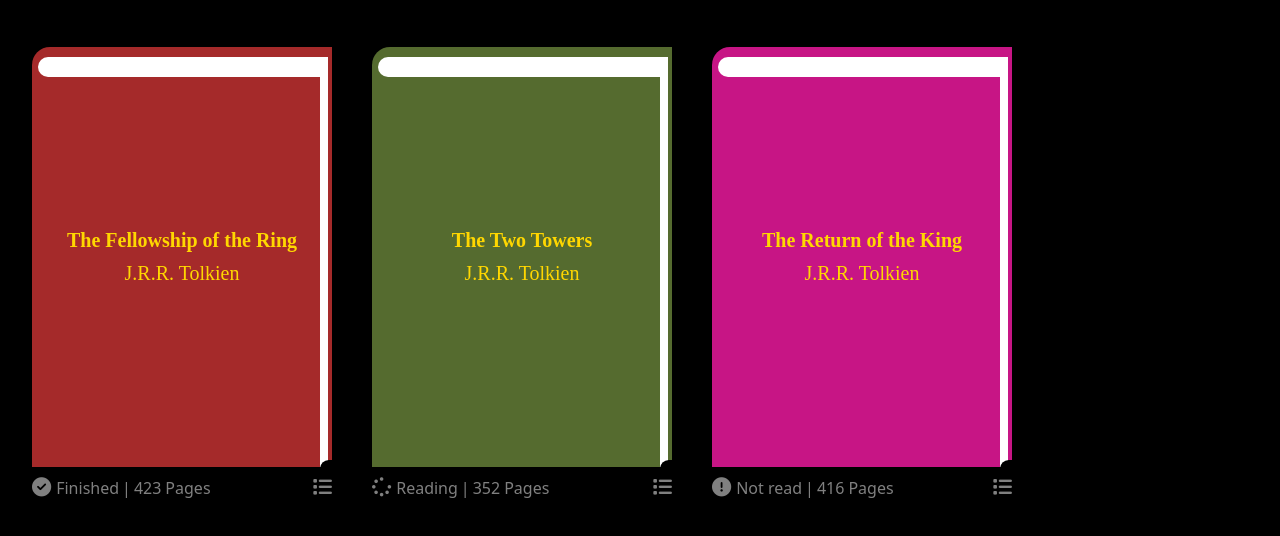
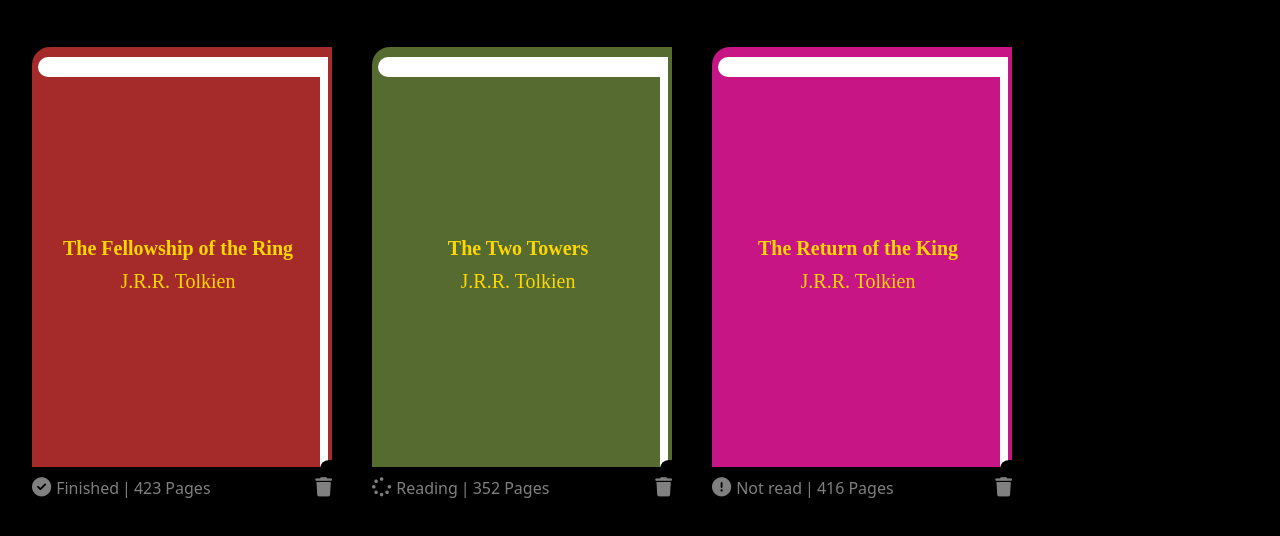
Before and after one commit to zakibed/library, a plain HTML site: page index.html in a window 1280 px wide. Shown: the part 162-698 px from the top of the page. Drawn offline with Linux system fonts and the light colour scheme.

Commit message:
Remove settings and add delete book btn

```diff
--- a/script.js
+++ b/script.js
@@ -5,7 +5,6 @@
 const addBookBtn = document.querySelector('#add-book-btn');
 const submitFormBtn = document.querySelector('#form-submit-btn');
 
-// dummy content
 const FotR = new Book(
     'The Fellowship of the Ring',
     'J.R.R. Tolkien',
@@ -56,6 +55,11 @@
     if (prop === 'Reading') icon.className = 'fa-solid fa-spinner';
     if (prop === 'Finished') icon.className = 'fa-solid fa-circle-check';
 }
+
+// function deleteBook() {
+//     document.querySelector(`data-book-index-${this.className[this.className.length - 1]}`).remove();
+//     console.log(this.className);
+// }
 
 function toggleForm(visibility, blur, disabled) {
     bookForm.style.display = visibility;
@@ -109,9 +113,13 @@
         const statusIcon = document.createElement('i');
         bookInfo.appendChild(statusIcon);
 
-        const bookSettings = document.createElement('button');
-        bookInfo.appendChild(bookSettings);
-        appendElement(document.createElement('i'), bookSettings, 'fa-solid fa-list');
+        // const bookSettings = document.createElement('button');
+        // appendElement(bookSettings, bookInfo, `settings-btn-${i}`);
+        // appendElement(document.createElement('i'), bookSettings, 'fa-solid fa-list');
+
+        const deleteBtn = document.createElement('button');
+        appendElement(deleteBtn, bookInfo, `delete-btn-${i}`);
+        appendElement(document.createElement('i'), deleteBtn, 'fa-solid fa-trash');
 
         for (prop in myLibrary[i]) {
             const info = document.createElement('p');
@@ -119,20 +127,32 @@
             info.dataset.bookProperty = prop;
             info.textContent = myLibrary[i][prop];
 
-            if (prop === 'title' || prop === 'author') bookCover.appendChild(info);
-            if (prop === 'pages' || prop === 'status') bookInfo.appendChild(info);
+            if (prop === 'status') {
+                bookInfo.appendChild(info);
+            } else if (prop === 'pages') {
+                bookInfo.appendChild(info);
 
-            if (prop === 'coverColor')
+                const settings = document.createElement('div');
+                appendElement(settings, bookInfo, 'settings');
+            } else if (prop === 'coverColor') {
                 document.querySelector(`[data-book-index='${i}'] .book-cover`).style.background =
                     myLibrary[i][prop];
-            if (prop === 'textColor')
+            } else if (prop === 'textColor') {
                 document.querySelector(`[data-book-index='${i}'] .book-cover`).style.color =
                     myLibrary[i][prop];
+            } else {
+                bookCover.appendChild(info);
+            }
 
             showStatus(statusIcon, myLibrary[i][prop]);
         }
+
+        document.querySelector(`.delete-btn-${i}`).addEventListener('click', function () {
+            document.querySelector(`[data-book-index='${i}']`).remove();
+            myLibrary.splice(i, 1);
+        });
     }
 }
 
-addBookBtn.addEventListener('click', () => toggleForm('block', 'blur(3px)', true));
+addBookBtn.addEventListener('click', () => toggleForm('block', 'blur(2px)', true));
 bookForm.addEventListener('submit', addBookToLibrary);
--- a/style.css
+++ b/style.css
@@ -35,12 +35,6 @@
     border: none;
 }
 
-#add-book-btn:enabled:hover,
-.book-info button:enabled:hover {
-    color: white;
-    cursor: pointer;
-}
-
 #books-header {
     margin: 30px 2.5% 0;
     display: flex;
@@ -52,6 +46,11 @@
     color: #535353;
     position: absolute;
     right: 0;
+}
+
+#add-book-btn:enabled:hover {
+    color: white;
+    cursor: pointer;
 }
 
 #library-container {
@@ -71,8 +70,10 @@
 }
 
 .book-cover {
+    padding: 15px 18px 0 10px;
     height: 420px;
     font-family: 'Times New Roman', Times, serif;
+    text-align: center;
     background: gray;
     border-radius: 18px 0 0 0;
     display: flex;
@@ -82,7 +83,7 @@
     position: relative;
 }
 
-.book-cover:before {
+.book-cover::before {
     content: '';
     width: 96.5%;
     height: 20px;
@@ -93,7 +94,7 @@
     border-radius: 10px 0 0 10px;
 }
 
-.book-cover:after {
+.book-cover::after {
     content: '';
     width: 8px;
     height: 97.5%;
@@ -111,18 +112,12 @@
     position: relative;
 }
 
-.book-info button {
-    color: gray;
-    position: absolute;
-    right: 0;
-}
-
 .book-info i {
     margin: 0;
     font-size: 1.2rem;
 }
 
-.book-info:after {
+.book-info::after {
     content: '';
     width: 13px;
     height: 10px;
@@ -145,7 +140,7 @@
 [data-book-property='pages'] {
     font-size: 1rem;
 }
-[data-book-property='pages']:after {
+[data-book-property='pages']::after {
     content: 'Pages';
     margin-left: 4px;
 }
@@ -158,6 +153,17 @@
 [data-book-property='status']::after {
     content: '|';
     margin: 0 3px;
+}
+
+[class^='delete-btn'] {
+    color: gray;
+    position: absolute;
+    right: 0;
+}
+
+[class^='delete-btn']:enabled:hover {
+    color: #fb2424;
+    cursor: pointer;
 }
 
 #book-form {
@@ -242,3 +248,7 @@
     color: black;
     background: white;
 }
+
+#dummy-book {
+    display: none;
+}
```
